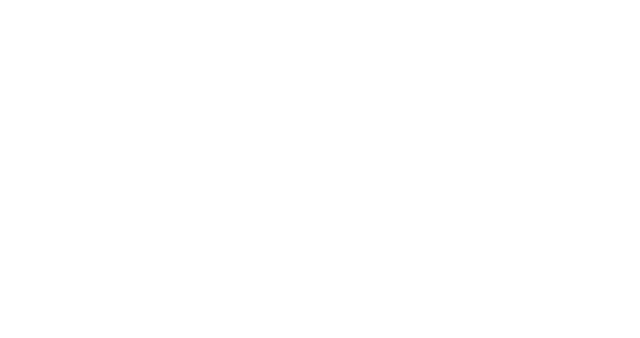
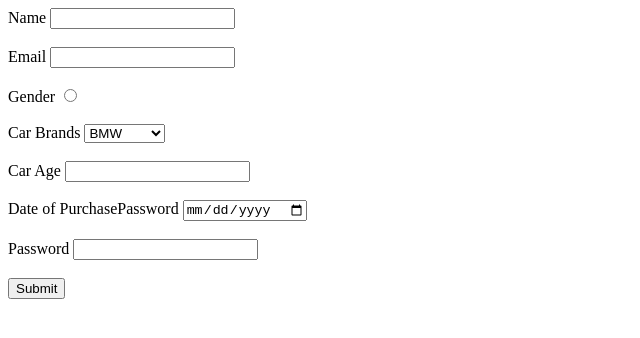
Before and after one commit to acciojob/car-insurance-form-Prajjwalajit15, a website: page main.html in a window 1280 px wide. Shown: the whole page, without its empty margins (0-640 px from the left). Drawn offline with Linux system fonts and the light colour scheme.

Commit message:
created a submission

```diff
--- a/main.html
+++ b/main.html
@@ -8,6 +8,34 @@
 
 <body>
 	<!-- the entire body must be written by student -->
+	<form method="post">
+		<label for=="name">Name</label>
+		<input type="Text" id="Name" required><br><br>
+
+		<label for=="email">Email</label>
+		<input type="Email" id="email" required><br><br>
+
+		<label>Gender</label>
+		<input type="Radio" name="gender" required><br><br>
+
+		<label for=="cars">Car Brands</label>
+		<select id="cars">
+        <option >BMW</option>
+        <option >Audi</option>
+        <option >Mercedez</option>
+		</select><br><br>
+
+		<label for=="carage">Car Age</label>
+		<input type="Number" id="carage" required><br><br>
+
+		<label for=="dop">Date of PurchasePassword</label>
+		<input type="Date" id="dop" required><br><br>
+
+		<label for=="password">Password</label>
+		<input type="Password" id="password" required><br><br>
+
+		<input type="submit"></input>
+	</form>
     <script type="text/javascript" src="./script.js">
 </script>
 
```
